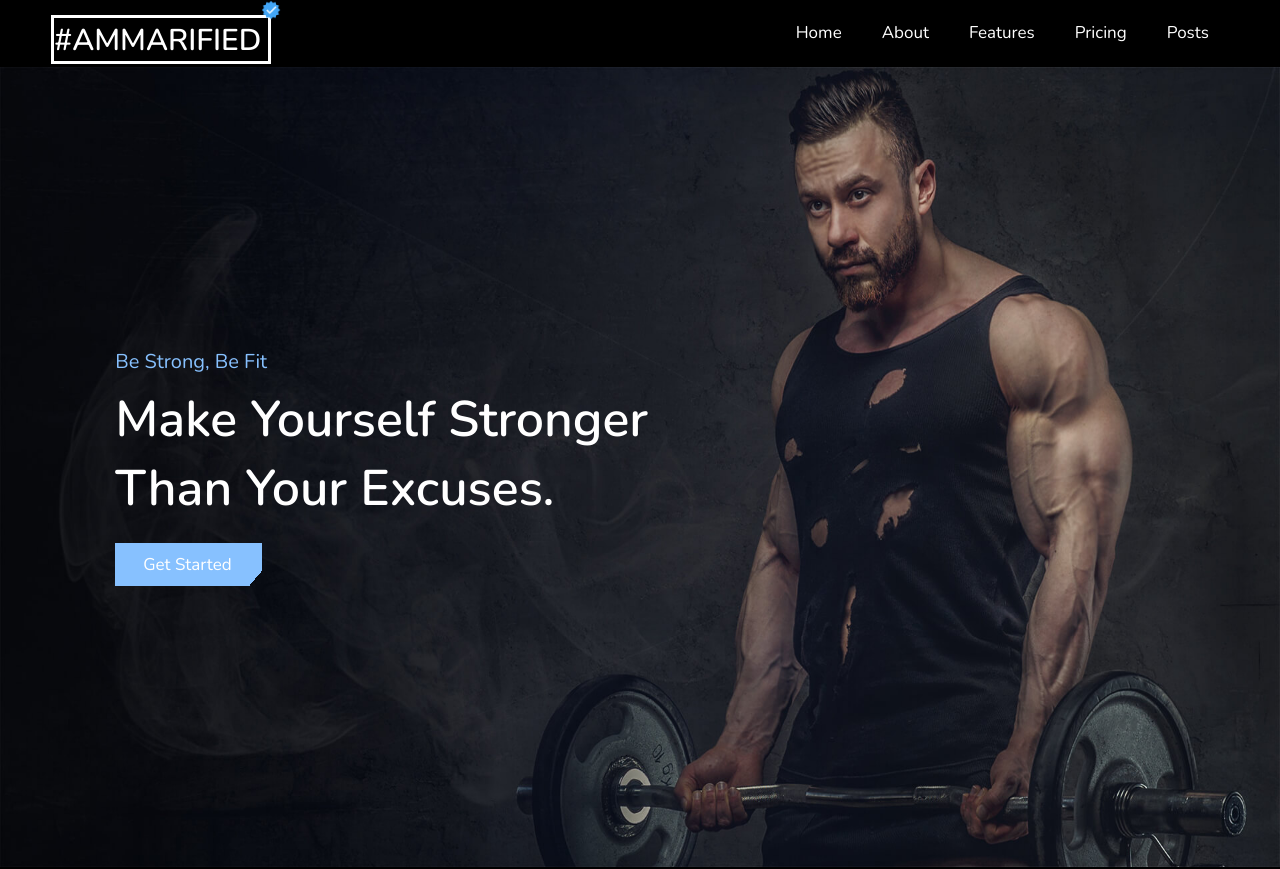
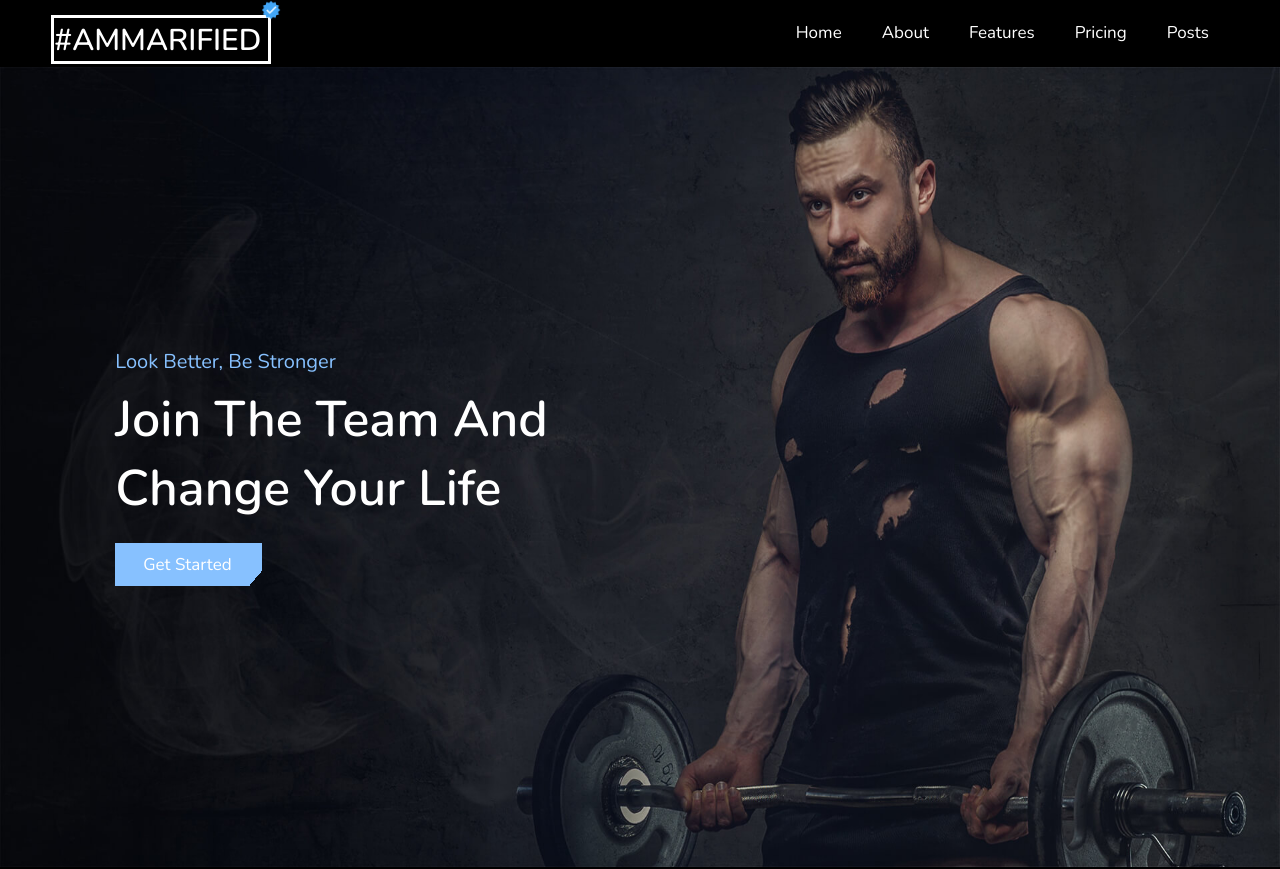
Before and after one commit to Alyamr96/fitness-website, a React (Create React App) app: page / in a window 1280 px wide. Shown: the top 869 px of the page. Built offline with nearby package versions, Linux system fonts and the light colour scheme.

Commit message:
edit home text

```diff
--- a/src/app/components/home/Home.tsx
+++ b/src/app/components/home/Home.tsx
@@ -6,9 +6,9 @@ export default function Home() {
     <section className="home" id="home">
       <div className="slide">
         <div className="content">
-          <span>be strong, be fit</span>
-          <h3>Make yourself stronger than your excuses.</h3>
-          <a href="#" className="btn">
+          <span>look better, be stronger</span>
+          <h3>join the team and change your life</h3>
+          <a href="#pricing" className="btn">
             get started
           </a>
         </div>
```
